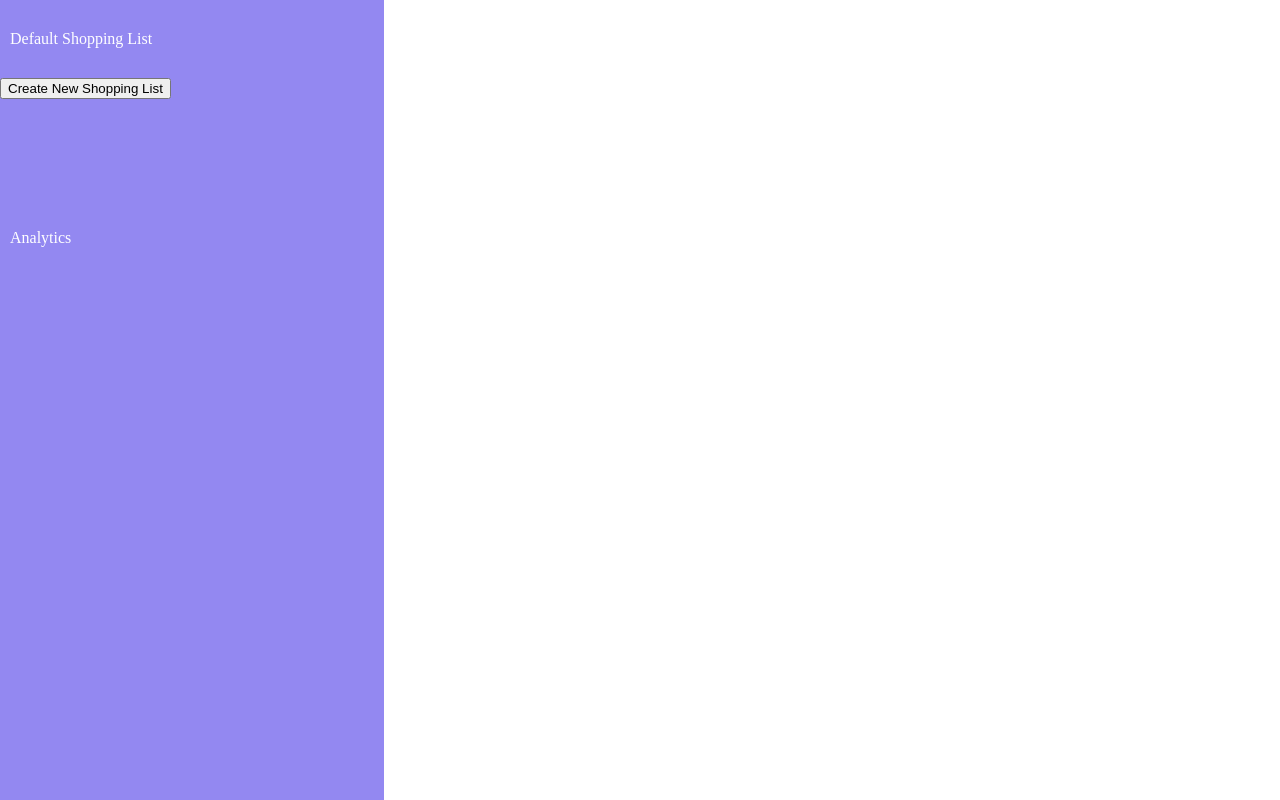
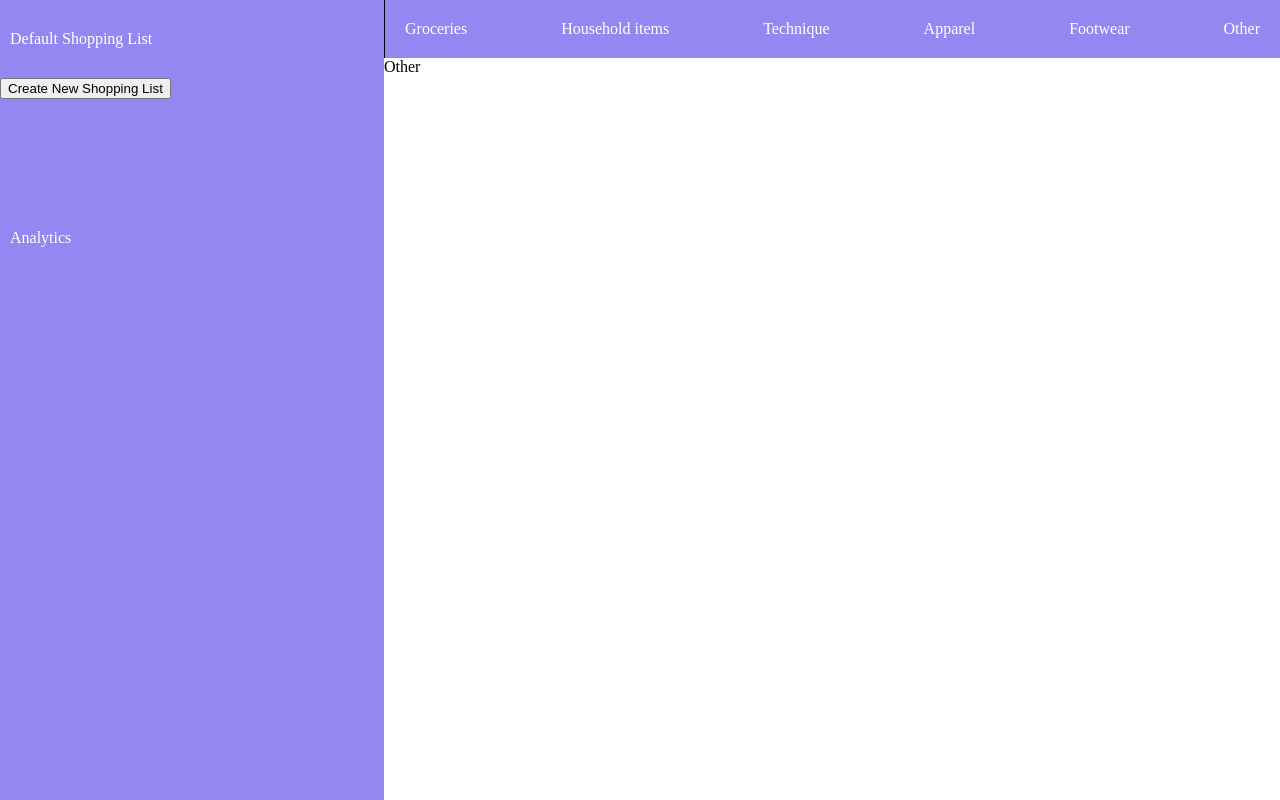
Before and after one commit to Marin303/shopping_list_manager, a React (Create React App) app in the folder frontend/: page /shopping-list/other in a window 1280 px wide. Built offline with nearby package versions, Linux system fonts and the light colour scheme.

Commit message:
shopping-list with nested routes

```diff
--- a/frontend/src/Components/ShoppingList/ShoppingList.jsx
+++ b/frontend/src/Components/ShoppingList/ShoppingList.jsx
@@ -1,26 +1,50 @@
-import React from 'react'
-import "./shopping.scss"
-import { Link } from 'react-router-dom'
+import React from "react";
+import "./shopping.scss";
+import { Routes, Route, Link } from "react-router-dom";
+import Groceries from "../../Products/Groceries/Groceries";
+import HouseholdItems from "../../Products/Household/Household";
+import Technique from "../../Products/Technique/Technique";
+import Apparel from "../../Products/Apparel/Apparel";
+import Footwear from "../../Products/Footwear/Footwear";
+import Other from "../../Products/Other/Other";
 
 const ShoppingList = () => {
   return (
-    <div className='shopping_list_container'>
-      {/* <h3>Example how a Shopping List could looks like</h3> */}
+    <div className="shopping_list_container">
       <nav>
         <ul>
-          <Link to="/gloceries">Groceries</Link>
-          <Link to="/hosehold-items">Household items</Link>
-          <Link to="/technique">Technique</Link>
-          <Link to="/apparel">Apparel</Link>
-          <Link to="/footwear">Footwear</Link>
-          <Link to="/other">Other</Link>
+          <li>
+            <Link to="/shopping-list/groceries">Groceries</Link>
+          </li>
+          <li>
+            <Link to="/shopping-list/household-items">Household items</Link>
+          </li>
+          <li>
+            <Link to="/shopping-list/technique">Technique</Link>
+          </li>
+          <li>
+            <Link to="/shopping-list/apparel">Apparel</Link>
+          </li>
+          <li>
+            <Link to="/shopping-list/footwear">Footwear</Link>
+          </li>
+          <li>
+            <Link to="/shopping-list/other">Other</Link>
+          </li>
         </ul>
       </nav>
-    {/*   <form action="">
 
-      </form> */}
+        <Routes>
+          <Route path="groceries" element={<Groceries />} />
+          <Route path="household-items" element={<HouseholdItems />} />
+          <Route path="technique" element={<Technique />} />
+          <Route path="apparel" element={<Apparel />} />
+          <Route path="footwear" element={<Footwear />} />
+          <Route path="other" element={<Other />} />
+        </Routes>
+
     </div>
-  )
-}
+  );
+};
 
-export default ShoppingList
+export default ShoppingList;
--- a/frontend/src/Components/ShoppingList/shopping.scss
+++ b/frontend/src/Components/ShoppingList/shopping.scss
@@ -1,13 +1,11 @@
 @import "../../Assets/colors/colors.scss";
 
 .shopping_list_container{
-    display: flex;
-    justify-content: center;
     width: 70%;
-
+    //background-color: red;
     nav {
-        width: 100%;
         ul {
+            width: 100%;
             color: white;
             border-left: 1px solid black;
             padding: 20px 10px;
--- a/frontend/src/Page/Layout/Layout.jsx
+++ b/frontend/src/Page/Layout/Layout.jsx
@@ -109,7 +109,7 @@ const Layout = () => {
             element={<NewShoppingList listName={name} />}
           />
         ))}
-        <Route path="/shopping-list" element={<ShoppingList />} />
+        <Route path="/shopping-list//*" element={<ShoppingList />} />
         <Route path="/analytics" element={<Analytics />} />
       </Routes>
     </div>
--- /dev/null
+++ b/frontend/src/Products/Apparel/Apparel.jsx
@@ -0,0 +1,9 @@
+import React from 'react'
+
+const Apparel = () => {
+  return (
+    <div>Apparel</div>
+  )
+}
+
+export default Apparel
--- /dev/null
+++ b/frontend/src/Products/Footwear/Footwear.jsx
@@ -0,0 +1,9 @@
+import React from 'react'
+
+const Footwear = () => {
+  return (
+    <div>Footwear</div>
+  )
+}
+
+export default Footwear
--- /dev/null
+++ b/frontend/src/Products/Groceries/Groceries.jsx
@@ -0,0 +1,11 @@
+import React from "react";
+import "./groceries.scss"
+const Groceries = () => {
+  return (
+    <div className="groceries_container">
+      Groceries
+    </div>
+  );
+};
+
+export default Groceries;
--- /dev/null
+++ b/frontend/src/Products/Groceries/groceries.scss
@@ -0,0 +1,4 @@
+.groceries_container {
+    width: 100%;
+
+}
--- /dev/null
+++ b/frontend/src/Products/Household/Household.jsx
@@ -0,0 +1,9 @@
+import React from 'react'
+
+const Household = () => {
+  return (
+    <div>Household</div>
+  )
+}
+
+export default Household
--- /dev/null
+++ b/frontend/src/Products/Other/Other.jsx
@@ -0,0 +1,9 @@
+import React from 'react'
+
+const Other = () => {
+  return (
+    <div>Other</div>
+  )
+}
+
+export default Other
--- /dev/null
+++ b/frontend/src/Products/Technique/Technique.jsx
@@ -0,0 +1,9 @@
+import React from 'react'
+
+const Technique = () => {
+  return (
+    <div>Technique</div>
+  )
+}
+
+export default Technique
```
